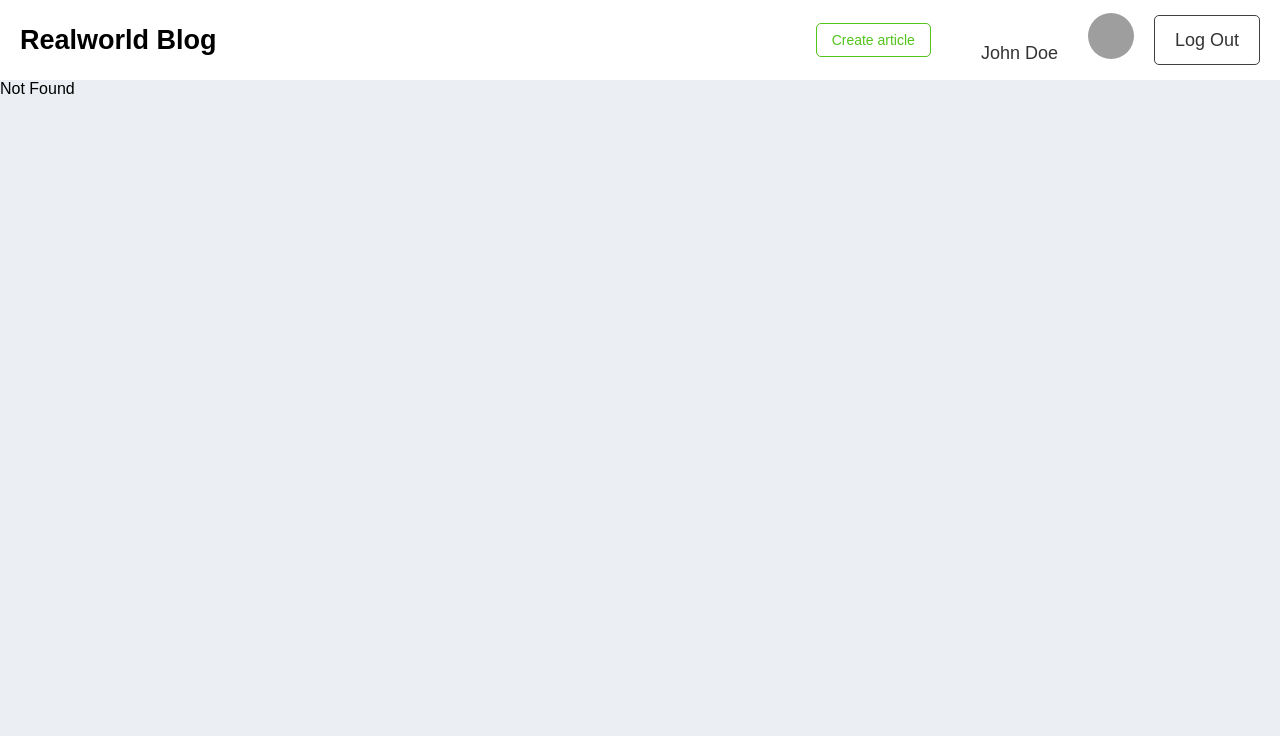
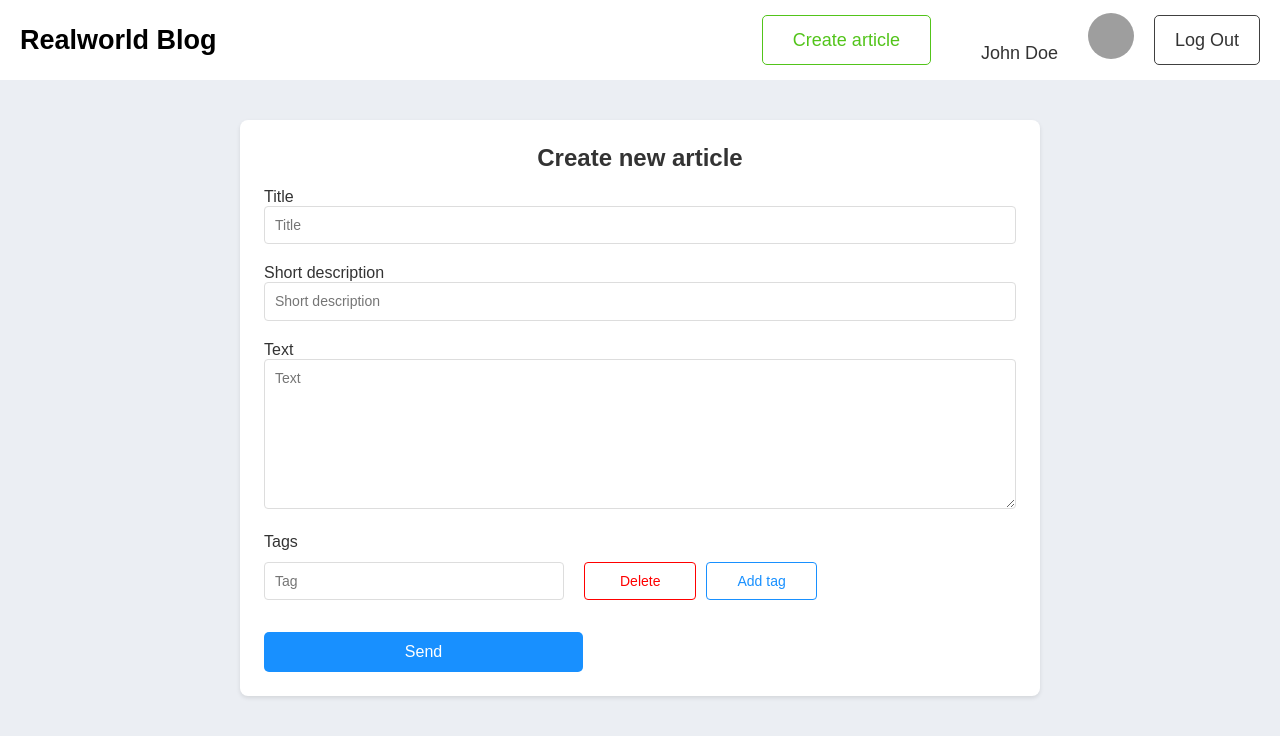
Before and after one commit to Lost1ck/blog, a React (Create React App) app: page /account/createpost in a window 1280 px wide. Before the commit this address had no page. Shown: the top 736 px of the page. Built offline with nearby package versions, Linux system fonts and the light colour scheme; grey boxes are pictures that could not be loaded.

Commit message:
new routes

```diff
--- a/src/components/app/App.jsx
+++ b/src/components/app/App.jsx
@@ -11,18 +11,20 @@ import SignUp from './header/signup/SignUp';
 import SignIn from './header/signin/SignIn';
 import Content from './content/Content';
 import ProfileEdit from './header/profileedit/ProfileEdit';
-import Post from './posts/Post';
+import Post from './createpost/CreatePost';
 
 const App = () => (
   <Router>
     <UserProvider>
       <Header />
       <Routes>
-        <Route path="/" element={<Content />} />
+        <Route path="/" />
+        <Route path="/post" element={<Content />} />
+        <Route path="account/" element={<Content />} />
+        <Route path="account/createpost" element={<Post />} />
         <Route path="/signup" element={<SignUp />} />
         <Route path="/signin" element={<SignIn />} />
-        <Route path="/profileedit" element={<ProfileEdit />} />
-        <Route path="/Post" element={<Post />} />
+        <Route path="account/profileedit" element={<ProfileEdit />} />
         <Route path="*" element={<NotFound />} />
       </Routes>
     </UserProvider>
--- a/src/components/app/content/Content.jsx
+++ b/src/components/app/content/Content.jsx
@@ -1,11 +1,11 @@
 import React from 'react';
-import Post from '../posts/Post';
+import Posts from '../posts/CreatePosts';
 import Footer from '../footer/Footer';
 
 export default function Content() {
   return (
     <>
-      <Post />
+      <Posts />
       <Footer />
     </>
   );
--- a/src/components/app/posts/Post.jsx
+++ b/src/components/app/createpost/CreatePost.jsx
@@ -1,7 +1,6 @@
 /* eslint-disable jsx-a11y/label-has-associated-control */
 import React, { useState } from 'react';
-import Markdown from 'markdown-to-jsx';
-import styles from './post.module.scss';
+import styles from './createpost.module.scss';
 
 export default function Post() {
   const [title, setTitle] = useState('');
@@ -17,13 +16,17 @@ export default function Post() {
   const handleTagAdd = () => {
     if (newTag && !tags.includes(newTag)) {
       setTags([...tags, newTag]);
-      setNewTag(''); // Reset the input after adding a tag
+      setNewTag('');
     }
   };
 
   const handleSubmit = (e) => {
     e.preventDefault();
-    // handle form submission, possibly sending data to an API or elsewhere
+    // server
+  };
+
+  const handleDelete = () => {
+    setNewTag('');
   };
 
   return (
@@ -33,6 +36,7 @@ export default function Post() {
         <label>
           Title
           <input
+            placeholder="Title"
             type="text"
             value={title}
             onChange={(e) => setTitle(e.target.value)}
@@ -42,6 +46,7 @@ export default function Post() {
         <label>
           Short description
           <input
+            placeholder="Short description"
             type="text"
             value={shortDescription}
             onChange={(e) => setShortDescription(e.target.value)}
@@ -49,43 +54,63 @@ export default function Post() {
           />
         </label>
         <label>
-          Text (Markdown supported)
+          Text
           <textarea
+            placeholder="Text"
             value={text}
             onChange={(e) => setText(e.target.value)}
             className={styles.textarea}
           />
         </label>
-        <div className={styles.preview}>
-          <h3>Preview</h3>
-          <Markdown>{text}</Markdown>
-        </div>
         <label>
           Tags
-          <div className={styles.tags}>
           {tags.map((tag, index) => (
             <div key={tag.index} className={styles.tag}>
-                {tag}
-                <button type="button" onClick={() => handleTagDelete(index)} className={styles.deleteTag}>
+              <div className={styles['tag-input-show']}>
+                <input
+                  type="text"
+                  value={tag}
+                  readOnly
+                />
+              </div>
+              <button
+                type="button"
+                onClick={() => handleTagDelete(index)}
+                className={styles['delete-tag']}
+              >
                 Delete
               </button>
             </div>
           ))}
-            <div className={styles.tagInput}>
+          <div className={styles.tag}>
+            <div className={styles['tag-input']}>
               <input
+                placeholder="Tag"
                 type="text"
                 value={newTag}
                 onChange={(e) => setNewTag(e.target.value)}
                 onKeyDown={(e) => e.key === 'Enter' && handleTagAdd()}
-                className={styles.input} // Apply input styles
               />
-              <button type="button" onClick={handleTagAdd} className={styles.addTag}>
+            </div>
+            <button
+              type="button"
+              onClick={handleDelete}
+              className={styles['delete-tag']}
+            >
+              Delete
+            </button>
+            <button
+              type="button"
+              onClick={handleTagAdd}
+              className={styles['add-tag']}
+            >
               Add tag
             </button>
           </div>
-          </div>
         </label>
-        <button type="submit" className={styles.send}>Send</button>
+        <button type="submit" className={styles.send}>
+          Send
+        </button>
       </form>
     </div>
   );
--- /dev/null
+++ b/src/components/app/createpost/createpost.module.scss
@@ -0,0 +1,133 @@
+$font-color: #333;
+$border-color: #ddd;
+$focus-border-color: #7da2a9;
+$delete-color: #f00;
+$tag-background: #1890ff;
+$send-background: #0275d8;
+$font-size: 14px;
+$border-radius: 4px;
+
+@mixin button-style {
+  padding: 10px 35px;
+  border: none;
+  border-radius: $border-radius;
+  cursor: pointer;
+  font-size: $font-size;
+  outline: none;
+
+  // &:hover {
+  // background-color: darken($tag-background, 10%);
+  // }
+}
+
+.articleForm {
+  background: #fff;
+  border-radius: 8px;
+  box-shadow: 0 2px 4px rgba(0, 0, 0, 0.1);
+  padding: 24px;
+  max-width: 800px;
+  margin: 40px auto;
+
+  h2 {
+    color: $font-color;
+    font-size: 24px;
+    margin-bottom: 16px;
+    text-align: center;
+  }
+
+  label {
+    display: block;
+    margin-bottom: 20px;
+    color: $font-color;
+    font-size: 16px;
+
+    &:last-of-type {
+      margin-bottom: 32px;
+    }
+  }
+
+  input[type="text"],
+  textarea {
+    width: 100%;
+    padding: 10px;
+    border: 1px solid $border-color;
+    border-radius: $border-radius;
+    box-sizing: border-box;
+    font-size: $font-size;
+
+    &:focus {
+      outline: none;
+      border-color: $focus-border-color;
+    }
+  }
+
+  textarea {
+    min-height: 150px;
+    resize: vertical;
+  }
+
+  .tag {
+    margin-top: 10px;
+    display: flex;
+
+    button {
+      @include button-style;
+
+      &.add-tag {
+        background-color: #fff;
+        color: #fff;
+        padding: 10px 30px;
+        white-space: nowrap;
+        border: 1px solid $tag-background;
+        color: $tag-background;
+      }
+
+      &.send {
+        background-color: $send-background;
+        color: #fff;
+        margin-top: 20px;
+      }
+    }
+  }
+}
+
+.delete-tag {
+  border-radius: 5px;
+  border: 1px solid $delete-color !important;
+  outline: none;
+  background-color: #fff;
+  color: $delete-color;
+  font-size: 16px;
+  margin-right: 10px;
+
+  &:focus {
+    outline: none;
+  }
+
+  &:hover {
+    text-decoration: underline;
+  }
+}
+
+.tag-input {
+  height: 100%;
+  margin-right: 20px;
+  width: 300px;
+}
+
+.tag-input-show {
+  height: 100%;
+  margin-right: 20px;
+  width: 300px;
+}
+
+.send {
+  height: 40px;
+  border: none;
+  outline: none;
+  border-radius: 5px;
+  color: #fff;
+  width: 319px;
+  background-color: $tag-background;
+  cursor: pointer;
+}
--- a/src/components/app/header/Header.jsx
+++ b/src/components/app/header/Header.jsx
@@ -2,7 +2,6 @@
 /* eslint-disable arrow-body-style */
 import React from 'react';
 import { Link } from 'react-router-dom';
-import Title from './title/Title';
 import styles from './header.module.scss';
 
 export default function Header() {
@@ -12,35 +11,41 @@ export default function Header() {
     setLoggedIn(true);
   };
 
+  const loginout = () => {
+    setLoggedIn(false);
+  };
+
   return (
     <header className={styles.container}>
-      <Link to="/">
-        <Title />
+      <Link to="account/" onClick={loginout}>
+        <div className={styles.title}>
+          <h2>Realworld Blog</h2>
+        </div>
       </Link>
       <div className={styles['container-flex']}>
         {loggedIn ? (
           <>
-            <Link to="/signup">
+            <Link to="signin">
+              <p className={styles.signin}>Sign In</p>
+            </Link>
+            <Link to="signup">
               <p className={styles.signup}>Sign Up</p>
-            </Link>
-            <Link to="/signin">
-              <p className={styles.signin}>Sign In</p>
             </Link>
           </>
         ) : (
           <>
-            <Link to="/post" className={styles.signup}>Create article</Link>
+            <Link to="account/createpost" className={styles.signup}>Create article</Link>
             <div className={styles.profileContainer}>
-              <Link to="/profileedit" className={styles.username}>John Doe</Link>
+              <Link to="account/profileedit" className={styles.username}>John Doe</Link>
               <img src="path_to_image.jpg" alt="John Doe" className={styles.picture} />
             </div>
-            <button
-              type="submit"
+            <Link
+              to="/"
               className={styles['log-out']}
-              onSubmit={logining}
+              onClick={logining}
             >
               Log Out
-            </button>
+            </Link>
           </>
         )}
       </div>
--- a/src/components/app/header/header.module.scss
+++ b/src/components/app/header/header.module.scss
@@ -6,31 +6,26 @@
   align-items: center;
   padding: 0 20px;
   background-color: #fff;
+  font-size: 18px;
 }
 .container-flex {
   display: flex;
   align-items: center;
 }
 .signin {
-  margin-left: 50px;
-  border: 1px solid #52C41A;
   padding: 10px 20px;
-  border-radius: 5px;
-  color: #52C41A;
   font-weight: 400;
-  font-size: 18px;
   line-height: 28px;
 }
 .signup {
   font-weight: 400;
-  font-size: 18px;
   line-height: 28px;
   border-radius: 5px;
   color: #52C41A;
   border: 1.5px solid #52C41A;
-  padding: 5px 15px;
-  line-height: 22px;
-  font-size: 14px;
+  line-height: 28px;
+  padding: 10px 30px;
+  margin-left: 20px;
 }
 
 .log-out {
@@ -43,6 +38,7 @@
   border: 1.5px solid #000000BF;
   background-color: transparent;
   border-radius: 5px;
+  cursor: pointer;
 }
 
 .picture {
@@ -60,3 +56,10 @@
   color: rgba(0, 0, 0, .8);
   margin-left: 40px;
 }
+
+.title {
+  font-size: 18px;
+  font-weight: 400;
+  line-height: 28px;
+  color: #000;
+}
--- a/src/components/app/header/signin/signin.module.scss
+++ b/src/components/app/header/signin/signin.module.scss
@@ -2,7 +2,7 @@
   background-color: #fff;
   padding: 2rem;
   border-radius: 0.5rem;
-  box-shadow: 0 0.5rem 1rem rgba(0, 0, 0, 0.1);
+  box-shadow: 0 4px 6px rgba(0, 0, 0, 0.1);
   width: 100%;
   max-width: 384px;
   max-height: 374px;
--- a/src/components/app/header/title/Title.jsx
+++ /dev/null
@@ -1,10 +0,0 @@
-import React from 'react';
-import styles from './title.module.scss';
-
-export default function Title() {
-  return (
-    <div className={styles.title}>
-      <h2>Realworld Blog</h2>
-    </div>
-  );
-}
--- a/src/components/app/header/title/title.module.scss
+++ /dev/null
@@ -1,6 +0,0 @@
-.title {
-  font-size: 18px;
-  font-weight: 400;
-  line-height: 28px;
-  color: #000;
-}
--- /dev/null
+++ b/src/components/app/posts/CreatePosts.jsx
@@ -0,0 +1,7 @@
+import React from 'react';
+
+export default function CreatePosts() {
+  return (
+    <div>CreatePosts</div>
+  );
+}
--- a/src/components/app/posts/post.module.scss
+++ /dev/null
@@ -1,129 +0,0 @@
-.articleForm {
-  background: #fff;
-  border-radius: 8px;
-  box-shadow: 0 2px 4px rgba(0, 0, 0, 0.1);
-  padding: 24px;
-  max-width: 800px;
-  margin: 40px auto;
-
-  h2 {
-    color: #333;
-    font-size: 24px;
-    margin-bottom: 16px;
-    text-align: left;
-  }
-
-  label {
-    display: block;
-    margin-bottom: 20px;
-    color: #333;
-    font-size: 16px;
-
-    &:last-of-type {
-      margin-bottom: 32px;
-    }
-  }
-
-  input[type="text"],
-  textarea {
-    width: 100%;
-    padding: 10px;
-    margin-top: 8px;
-    border: 1px solid #ddd;
-    border-radius: 4px;
-    box-sizing: border-box;
-    font-size: 14px;
-
-    &:focus {
-      outline: none;
-      border-color: #7da2a9;
-    }
-  }
-
-  textarea {
-    min-height: 150px;
-    resize: vertical;
-  }
-
-  .tag {
-    display: inline-block;
-    background: #eef;
-    padding: 5px 10px;
-    margin: 4px;
-    border-radius: 4px;
-    font-size: 14px;
-
-    button {
-      margin-left: 8px;
-      background: none;
-      border: none;
-      color: #f00;
-      cursor: pointer;
-      font-size: 14px;
-
-      &:focus {
-        outline: none;
-      }
-
-      &:hover {
-        text-decoration: underline;
-      }
-    }
-  }
-
-  .preview {
-    margin-top: 24px;
-    padding: 15px;
-    border: 1px solid #ddd;
-    border-radius: 4px;
-    background: #fafafa;
-  }
-
-  .actions {
-    display: flex;
-    justify-content: flex-start;
-    align-items: center;
-    gap: 10px;
-
-    button {
-      padding: 10px 15px;
-      border: none;
-      border-radius: 4px;
-      cursor: pointer;
-      font-size: 14px;
-      font-weight: 600;
-
-      &.addTag {
-        background-color: #5cb85c;
-        color: #fff;
-
-        &:hover {
-          background-color: darken(#5cb85c, 10%);
-        }
-      }
-
-      &.deleteTag {
-        background-color: #d9534f;
-        color: #fff;
-
-        &:hover {
-          background-color: darken(#d9534f, 10%);
-        }
-      }
-
-      &.send {
-        background-color: #0275d8;
-        color: #fff;
-        margin-top: 20px;
-
-        &:hover {
-          background-color: darken(#0275d8, 10%);
-        }
-      }
-    }
-
-    input[type="text"] {
-      flex: 1;
-    }
-  }
-}
```
Lines whose indentation alone changed are shown as unchanged.
